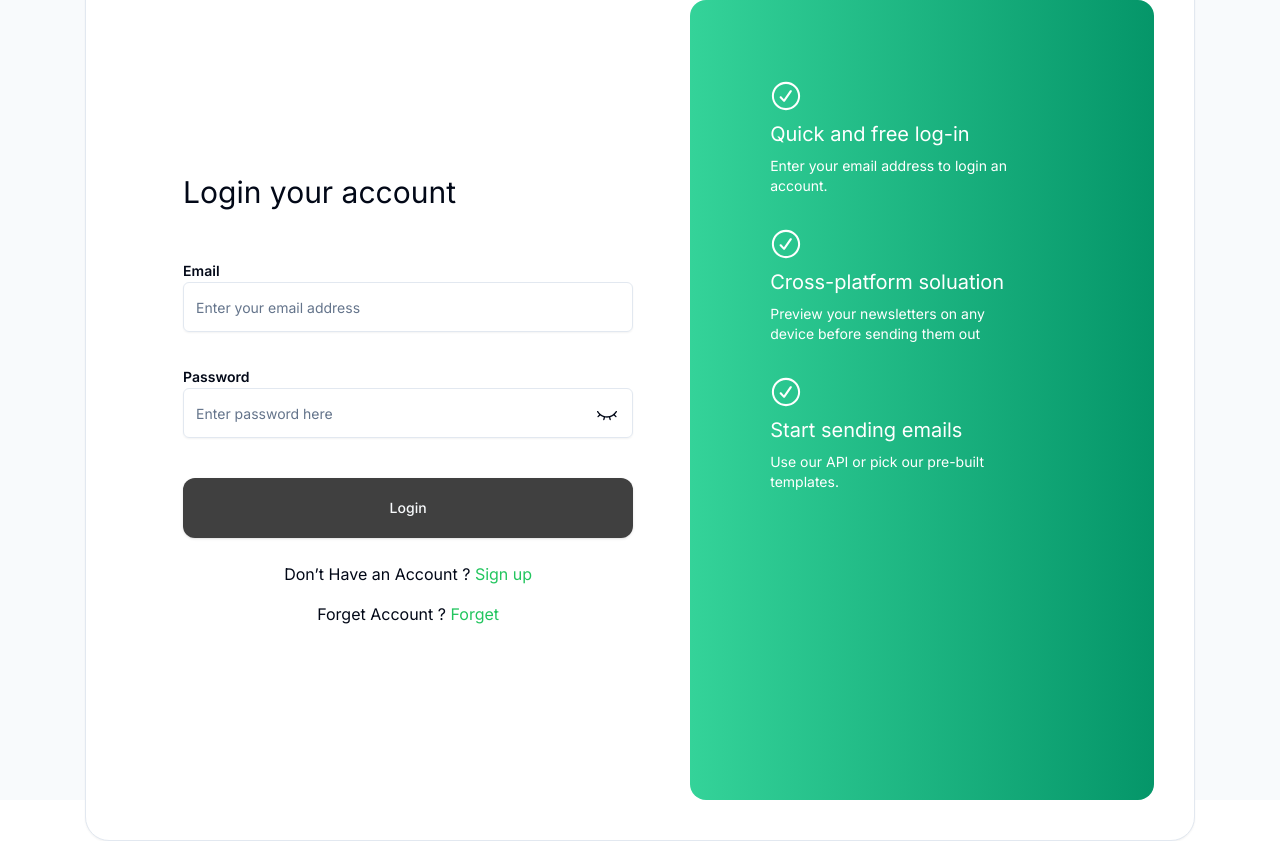
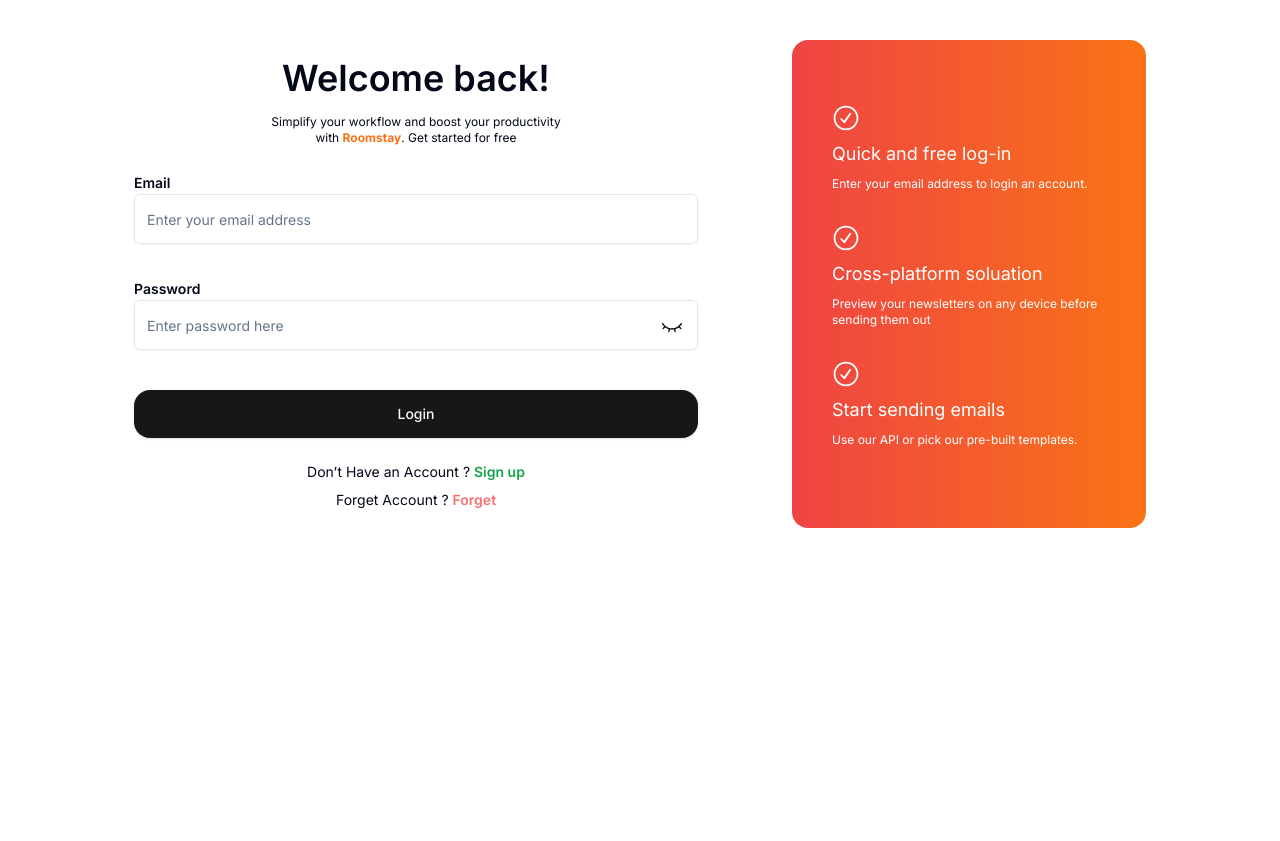
Before and after one commit to satender9586/roomstay, a Next.js app: page /login in a window 1280 px wide. After the commit the page ends 800 px from the top, so only its background shows below. Built offline with nearby package versions, Linux system fonts and the light colour scheme; no server answers.

Commit message:
redesgn: login page

```diff
--- a/src/app/login/page.jsx
+++ b/src/app/login/page.jsx
@@ -11,6 +11,7 @@ import { EyeOpenIcon, EyeClosedIcon } from "@radix-ui/react-icons";
 import { giveUserSliceObj } from "../../../utils/sliceMethod";
 import { setUserSlice } from "../../../redux/reducers/userSlice";
 import { useDispatch } from "react-redux";
+import Header from "../../../components/Landing/Header";
 
 const Login = () => {
     const dispatch = useDispatch()
@@ -62,15 +63,28 @@ const Login = () => {
     }
 
     return (
+        <div className="flex flex-col justify-center items-center">
+            <div className="mt-10 flex justify-evenly items-center w-full xl:w-[1200px] rounded-3xl ">
 
-        <div className="flex flex-col justify-center items-center p-5 bg-slate-50 h-[100dvh]">
-            <div className=" flex flex-row  justify-center items-center w-full h-fill lg:w-[1110px] md:w-[800px] sm:w-[700px] p-10 bg-white border rounded-3xl shadow-sm  ">
-                <div className=" w-full  flex-[1.3] flex flex-col items-center justify-center ">
-                    <form onSubmit={handleSubmit}>
-                        <div className="flex flex-col justify-center gap-8  w-full h-full ">
-                            <div className="text-3xl pb-4">
-                                Login your account
-                            </div>
+
+                <div className="flex flex-col flex-[0.8] lg:flex-[0.5] gap-6 items-center justify-center ">
+
+                    <div className="flex flex-col items-center space-y-4">
+                        <div className="text-2xl sm:text-4xl font-semibold">
+                            Welcome back!
+                        </div>
+                        <div className="text-xs font-normal text-center w-[80%] lg:w-[60%]">
+                            Simplify your workflow and boost your productivity with{" "}
+                            <span className="font-bold text-orange-500">
+                                Roomstay
+                            </span>
+                            . Get started for free
+                        </div>
+                    </div>
+
+                    <form onSubmit={handleSubmit} className="w-full">
+                        <div className="flex flex-col justify-center gap-8 mb-10 w-full h-full ">
+
 
                             <div>
                                 <Label className=" font-semibold" >Email</Label>
@@ -98,48 +112,49 @@ const Login = () => {
                                 </div>
                             </div>
                         </div>
-                        <div className="mt-10">
-                            <Button className="w-[450px] h-[60px] rounded-xl bg-neutral-700 hover:bg-neutral-900">Login</Button>
-                        </div>
+                        <Button className="w-full py-6 rounded-2xl bg-neutral-900 hover:bg-neutral-800">Login</Button>
                     </form>
 
-                    <div className="pt-6 pb-4">
-                        <div className=" cursor-pointer">
-                            Don’t Have an Account ? <span className="text-green-500" onClick={() => { router.push("/signup") }}>Sign up</span>
+                    <div className="flex flex-col items-center gap-2 text-sm">
+
+                        <div>
+                            Don’t Have an Account ? <span className="text-green-600 font-semibold cursor-pointer" onClick={() => { router.push("/signup") }}>Sign up</span>
                         </div>
-                    </div>
 
-                    <div className="flex items-start">
-                        <div className=" cursor-pointer">
-                            Forget Account ? <span className="text-green-500" onClick={() => { router.push("/forget") }}> Forget</span>
+                        <div>
+                            Forget Account ? <span className=" text-red-400 font-semibold cursor-pointer" onClick={() => { router.push("/forget") }}> Forget</span>
                         </div>
+
                     </div>
 
 
+                </div>
 
-                </div>
-                <div className="h-[800px] w-full rounded-2xl flex flex-[0.7] p-20 bg-gradient-to-r from-emerald-400 to-emerald-600">
-                    <div className="flex flex-col gap-8 ">
-                        <div className="flex flex-col w-[240px] gap-2">
-                            <CheckCircledIcon color="white" width={32} height={32} />
-                            <div className="text-xl text-white">Quick and free log-in</div>
-                            <div className="text-sm text-white">Enter your email address to login an account.</div>
+                <div className="hidden lg:flex w-full flex-[0.25] rounded-2xl lg:pt-12 lg:pb-24 lg:px-8 xl:pt-16 xl:pb-20 xl:pl-10 bg-gradient-to-r from-red-500 to-orange-500">
+                    <div className="flex flex-col gap-8 min-w-[200px]">
+                        <div className="flex flex-col w-full gap-2">
+                            <CheckCircledIcon color="white" width={28} height={28} />
+                            <div className="text-md xl:text-lg text-white">Quick and free log-in</div>
+                            <div className="text-xs text-white">Enter your email address to login an account.</div>
                         </div>
-                        <div className="flex flex-col  w-[240px] gap-2">
-                            <CheckCircledIcon color="white" width={32} height={32} />
-                            <div className="text-xl text-white">Cross-platform soluation</div>
-                            <div className="text-sm text-white">Preview your newsletters on any device before sending them out</div>
+                        <div className="flex flex-col  w-full gap-2">
+                            <CheckCircledIcon color="white" width={28} height={28} />
+                            <div className="text-md xl:text-lg text-white">Cross-platform soluation</div>
+                            <div className="text-xs text-white">Preview your newsletters on any device before sending them out</div>
                         </div>
 
-                        <div className="flex flex-col w-[240px] gap-2">
-                            <CheckCircledIcon color="white" width={32} height={32} />
-                            <div className="text-xl text-white">Start sending emails</div>
-                            <div className="text-sm text-white">Use our API or pick our pre-built templates.</div>
+                        <div className="flex flex-col w-full gap-2">
+                            <CheckCircledIcon color="white" width={28} height={28} />
+                            <div className="text-md xl:text-lg text-white">Start sending emails</div>
+                            <div className="text-xs text-white">Use our API or pick our pre-built templates.</div>
                         </div>
                     </div>
                 </div>
+
+
             </div>
         </div>
+
     )
 }
 
```
